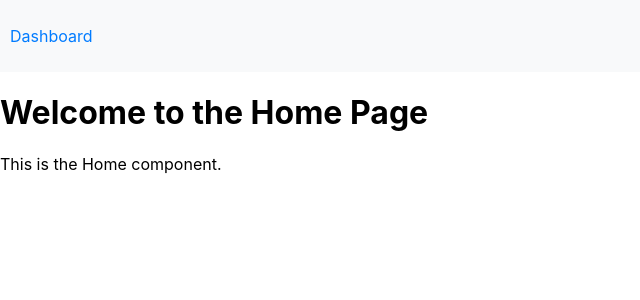
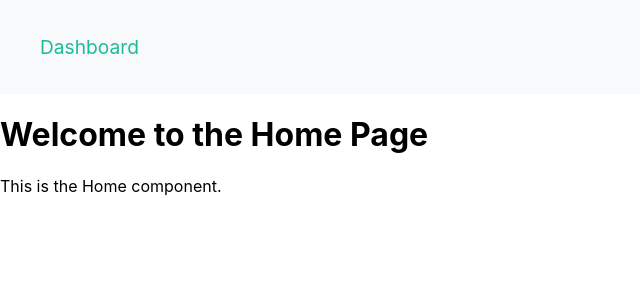
Before and after one commit to Unblock-Chain/eth-gas-wait, a React (Create React App) app: page / in a window 1280 px wide. Shown: the top 300 px of the page, without its empty margins (0-640 px from the left). Built offline with nearby package versions, Linux system fonts and the light colour scheme; no server answers.

Commit message:
feat: connect wallet

```diff
--- a/package.json
+++ b/package.json
@@ -14,6 +14,7 @@
     "react-dom": "^18.3.1",
     "react-router-dom": "^6.27.0",
     "react-scripts": "5.0.1",
+    "thirdweb": "^5.61.5",
     "typescript": "^4.9.5",
     "web-vitals": "^2.1.4"
   },
--- /dev/null
+++ b/src/client.tsx
@@ -0,0 +1,5 @@
+import { createThirdwebClient } from "thirdweb";
+
+export const client = createThirdwebClient({
+  clientId: process.env.REACT_APP_THIRDWEB_CLIENT_ID || "null",
+});
--- a/src/components/Header.tsx
+++ b/src/components/Header.tsx
@@ -2,12 +2,13 @@
 import { Link } from 'react-router-dom';
 
 import '../styles/Header.css';
+import Wallet from './Wallet';
 
 const Header: React.FC = () => {
     return (
-        <header>
+        <header className="header-container">
             <nav>
-                <ul>
+                <ul className="nav-list">
                     <li>
                         <Link to="/dashboard">Dashboard</Link>
                     </li>
@@ -16,6 +17,9 @@
                     </li> */}
                 </ul>
             </nav>
+            <div className="wallet-container">
+                <Wallet />
+            </div>
         </header>
     );
 };
--- /dev/null
+++ b/src/components/Wallet.tsx
@@ -0,0 +1,26 @@
+import { client } from "../client";
+import { ConnectButton } from "thirdweb/react";
+import { createWallet } from "thirdweb/wallets";
+
+ // @ts-ignore
+const wallets = [
+  // @ts-ignore
+  createWallet("io.metamask"),
+  // @ts-ignore
+  createWallet("com.coinbase.wallet"),
+  // @ts-ignore
+  createWallet("com.okex.wallet"),
+  // @ts-ignore
+  createWallet("me.rainbow"),
+];
+
+
+const Wallet = () => {
+  return (
+    <div>
+      <ConnectButton client={client} wallets={wallets} />
+    </div>
+  );
+}
+
+export default Wallet;
--- a/src/index.tsx
+++ b/src/index.tsx
@@ -3,13 +3,16 @@
 import './index.css';
 import App from './App';
 import reportWebVitals from './reportWebVitals';
+import { ThirdwebProvider } from "thirdweb/react";
 
 const root = ReactDOM.createRoot(
   document.getElementById('root') as HTMLElement
 );
 root.render(
   <React.StrictMode>
-    <App />
+     <ThirdwebProvider>
+     <App />
+     </ThirdwebProvider>
   </React.StrictMode>
 );
 
--- a/src/styles/Header.css
+++ b/src/styles/Header.css
@@ -1,19 +1,29 @@
-header {
-    background-color: #f8f9fa;
-    padding: 10px;
+.header-container {
+    display: flex;
+    justify-content: space-between; /* 水平分隔导航和钱包组件 */
+    align-items: center; /* 垂直居中对齐 */
+    padding: 10px 20px; /* 上下和左右的内边距 */
+    background-color: #f8f9fa; /* 可自定义背景颜色 */
 }
 
-nav ul {
-    list-style-type: none;
+.nav-list {
+    list-style: none;
     padding: 0;
+    margin: 0;
+    display: flex;
+    flex-direction: row; /* 水平布局 */
 }
 
-nav ul li {
-    display: inline;
-    margin-right: 15px;
+.nav-list li {
+    margin: 0 15px; /* 左右边距 */
 }
 
-nav ul li a {
-    text-decoration: none;
-    color: #007bff;
+.nav-list a {
+    text-decoration: none; /* 去掉下划线 */
+    color: #333; /* 链接颜色 */
 }
+
+/* 如果需要钱包组件的样式 */
+.wallet-container {
+    margin-left: auto; /* 将钱包组件推到右侧 */
+}
```
Also changed, not shown: 2 other files (tests, documents, lock files or other folders).
